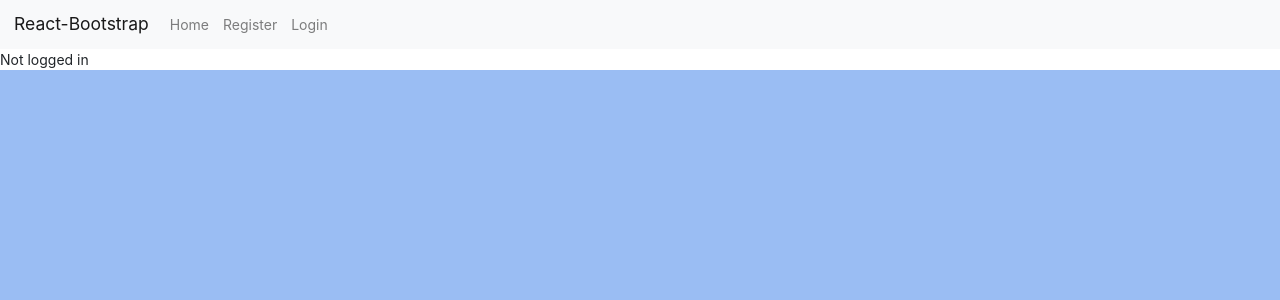
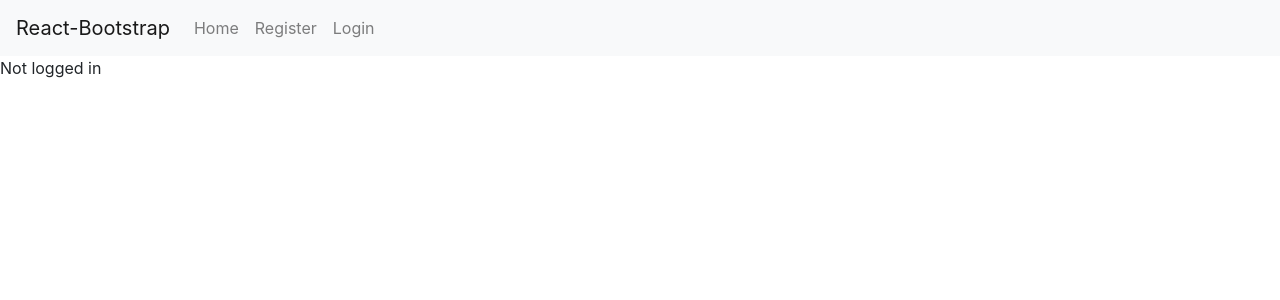
Before and after one commit to ryanchuah/compliance-client, a React (Create React App) app: page /chatbot in a window 1280 px wide. Shown: the top 300 px of the page. Built offline with nearby package versions, Linux system fonts and the light colour scheme; no server answers.

Commit message:
formatting and css

```diff
--- a/src/App.js
+++ b/src/App.js
@@ -77,7 +77,7 @@ function App() {
                     }}
                 />
                 </React.Fragment>
-            ) :
+            ) : // user not logged in
                 (
             <React.Fragment>
                 <Route
--- a/src/Chatbot.css
+++ b/src/Chatbot.css
@@ -1,10 +1,10 @@
-html,
+/* html,
 body {
     font: 14px/1.21 "Helvetica Neue", arial, sans-serif;
     font-weight: 400;
     box-sizing: border-box;
-    background-color: #9abdf3;
-}
+    background-color: black;
+} */
 
 *,
 *::before,
@@ -27,7 +27,14 @@ h1 {
     background-color: gray;
 }
 
-.conversation-view {
+/* .conversation-view {
+    width: 100%;
+    min-height: 600px;
+    padding: 20px 40px;
+    background-color: #fdfcfb;
+} */
+
+.conversationHistory-view {
     width: 100%;
     min-height: 600px;
     padding: 20px 40px;
@@ -37,6 +44,7 @@ h1 {
 .message-box {
     width: 100%;
     padding: 10px 30px;
+    background-color: aquamarine;
 }
 
 .text-input {
--- a/src/pages/Dashboard.js
+++ b/src/pages/Dashboard.js
@@ -1,5 +1,4 @@
 import React, { useState, useEffect } from "react";
-import axios from "axios";
 
 function Dashboard(props) {
     const [user, setUser] = useState({});
--- a/src/pages/History.js
+++ b/src/pages/History.js
@@ -21,6 +21,7 @@ function History(props) {
     return (
         <div>
             {conversationHistory}
+            <br></br>
         </div>
     );
 }
--- a/src/pages/Index.js
+++ b/src/pages/Index.js
@@ -1,5 +1,4 @@
 import React, { useState, useEffect } from "react";
-import axios from "axios";
 
 function Index(props) {
     const [user, setUser] = useState({});
--- a/src/pages/Login.js
+++ b/src/pages/Login.js
@@ -1,4 +1,4 @@
-import React, { useState, useEffect } from "react";
+import React, { useState } from "react";
 import axios from "axios";
 import { Redirect, useLocation } from "react-router-dom";
 import FormErrors from "../components/FormErrors";
```
Also changed, not shown: src/pages/Chatbot.js (+23 -0 lines).
